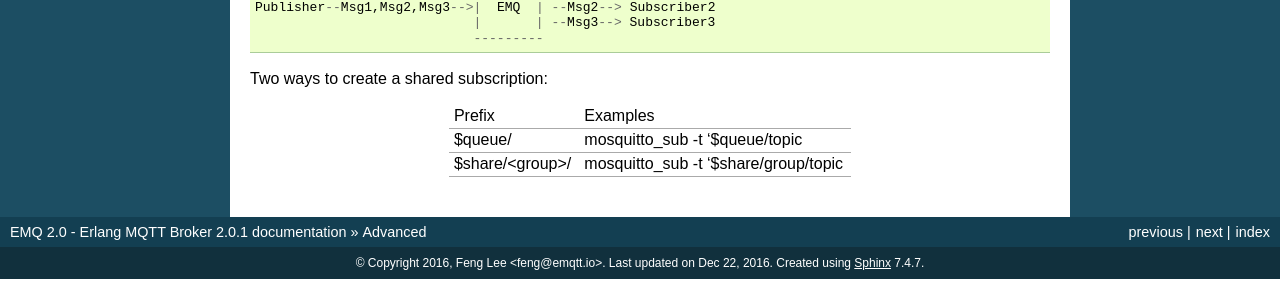
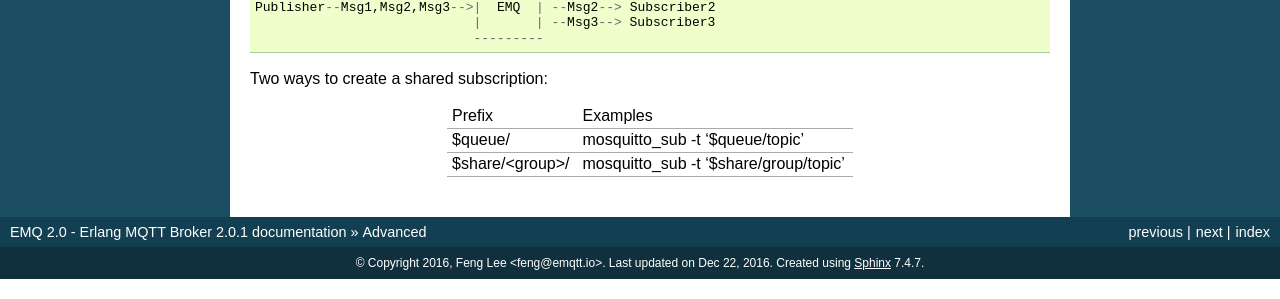
Before and after one commit to emqxarchive/emqx-docs-en, a Sphinx documentation site: the page built from source/advanced.rst, in a window 1280 px wide. Shown: the part 507-806 px from the top of the page. Built offline with Sphinx 7.4.7, drawn with Linux system fonts in a browser that asks for light colours.

Commit message:
missed '

```diff
--- a/source/advanced.rst
+++ b/source/advanced.rst
@@ -38,7 +38,7 @@ Two ways to create a shared subscription:
 +-----------------+-------------------------------------------+
 |  Prefix         | Examples                                  |
 +-----------------+-------------------------------------------+
-| $queue/         | mosquitto_sub -t '$queue/topic            |
+| $queue/         | mosquitto_sub -t '$queue/topic'           |
 +-----------------+-------------------------------------------+
-| $share/<group>/ | mosquitto_sub -t '$share/group/topic      |
+| $share/<group>/ | mosquitto_sub -t '$share/group/topic'     |
 +-----------------+-------------------------------------------+
```
